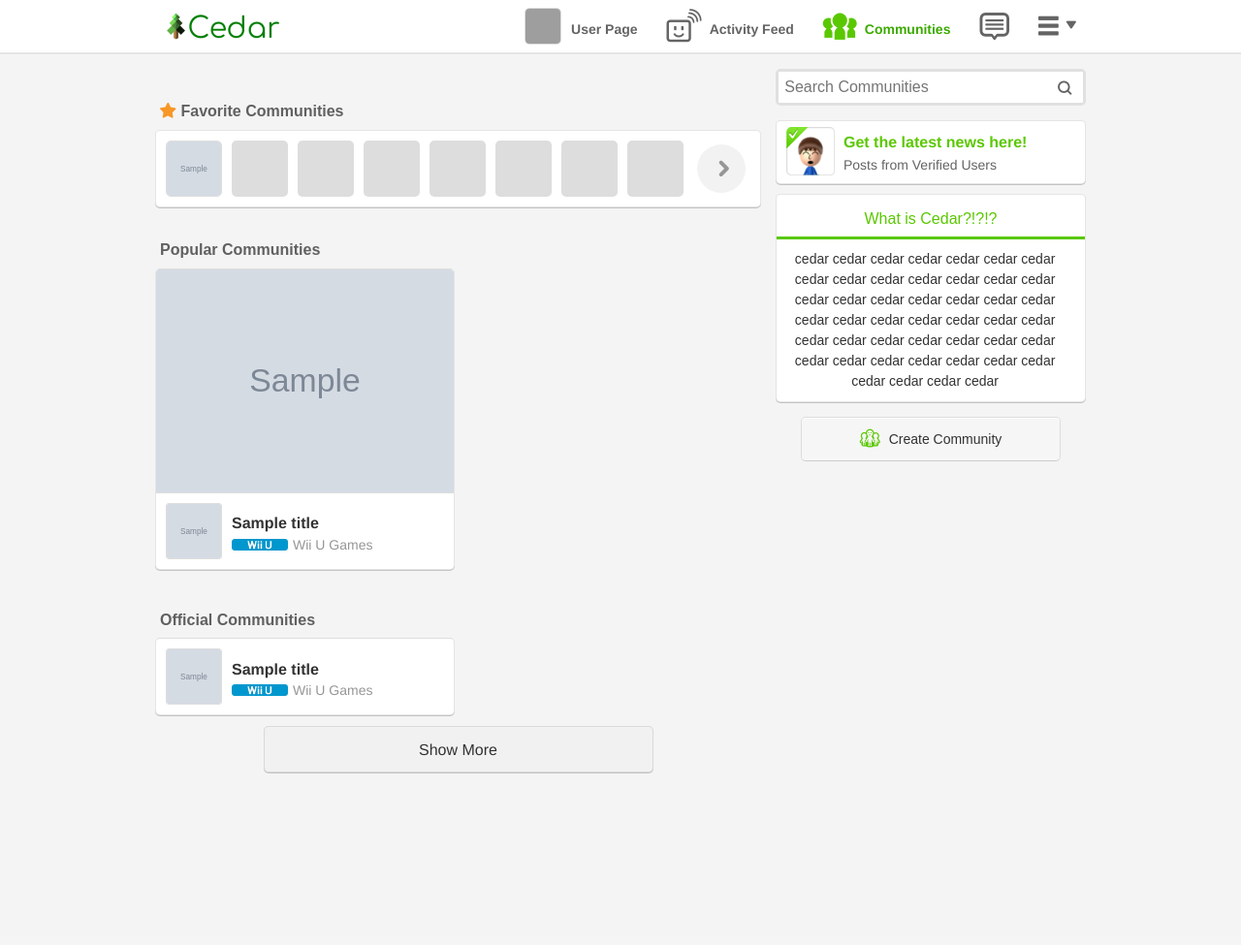
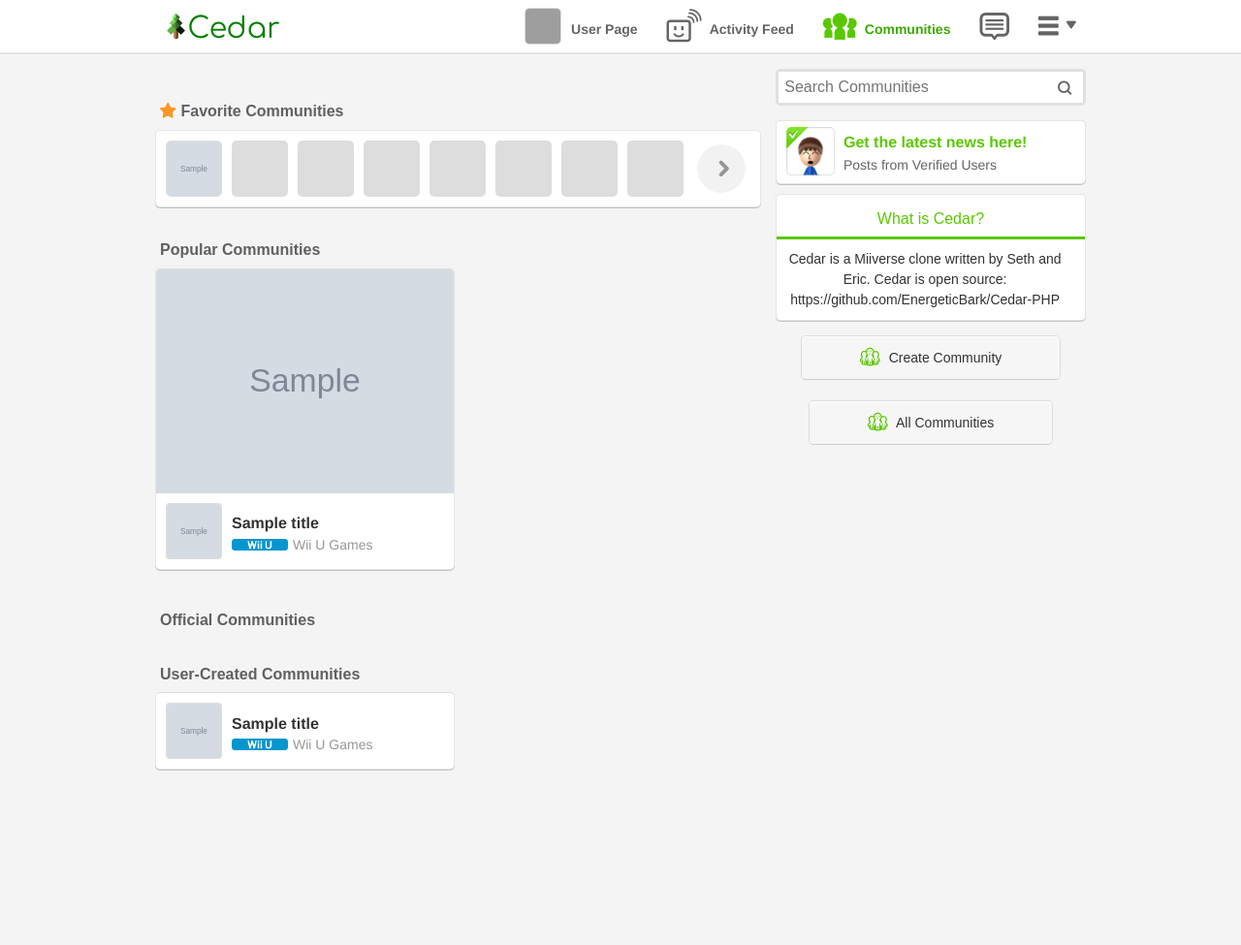
Before and after one commit to EnergeticBark/Cedar-PHP, a PHP site: page / in a window 1280 px wide. Shown: the whole page at 97% size. Before the commit the page ends 798 px from the top, so only its background shows below. Run offline with PHP 8.4, Linux system fonts and the light colour scheme; the visitor is signed in with stand-in values (Sample User, id 1); tables that the repository leaves empty hold one stand-in row (values such as "Sample post"); grey boxes marked "Sample" are stand-in pictures; some libraries are stand-ins or nearby versions; grey boxes are pictures that could not be loaded.

Commit message:
Add User-Created communities

```diff
--- a/Cedar-PHP/lib/htm.php
+++ b/Cedar-PHP/lib/htm.php
@@ -451,6 +451,9 @@
 		case 4:
     	  echo 'Switch Games';
 		  break;
+		case 6:
+				echo 'User-Created Community';
+			break;
 		default:
 		  echo 'Special Community';
 	}
--- a/Cedar-PHP/list.php
+++ b/Cedar-PHP/list.php
@@ -61,6 +61,7 @@
     echo '</span>
     </span>
     '. ($title['type'] == 5 ? '<span class="news-community-badge">Announcement Community</span>' : '') .'
+		'. ($title['user_made'] == 1 ? '<span class="news-community-badge">User-Created Community</span>' : '') .'
     <h1 class="community-name"><a href="/titles/'. $title['title_id'] .'">'. $title['title_name'] .'</a></h1>
     </header>
       <div class="community-description js-community-description">
--- a/Cedar-PHP/titleList.php
+++ b/Cedar-PHP/titleList.php
@@ -22,12 +22,16 @@
 		</div>
 
 		<div class="post-list-outline" style="text-align: center">
-			<h2 class="label">What is Cedar?!?!?</h2>
-			<p style="width: 90%; display: inine-block; padding: 10px;">cedar cedar cedar cedar cedar cedar cedar cedar cedar cedar cedar cedar cedar cedar cedar cedar cedar cedar cedar cedar cedar cedar cedar cedar cedar cedar cedar cedar cedar cedar cedar cedar cedar cedar cedar cedar cedar cedar cedar cedar cedar cedar cedar cedar cedar cedar</p>
+			<h2 class="label">What is Cedar?</h2>
+			<p style="width: 90%; display: inine-block; padding: 10px;">Cedar is a Miiverse clone written by Seth and Eric. Cedar is open source: https://github.com/EnergeticBark/Cedar-PHP</p>
 		</div>
 
 		<button type="button" onclick="window.location.href='/titles/new'" class="symbol button create-button" style="padding: 14px 60px;">
 			<span class="favorite-button-text">Create Community</span>
+		</button>
+		<br>
+		<button type="button" onclick="window.location.href='/communities/categories/all'" class="symbol button create-button" style="padding: 14px 60px;">
+			<span class="favorite-button-text">All Communities</span>
 		</button>
 	</div>
 	<div class="community-main">
@@ -94,7 +98,7 @@
 <div>
   <ul class="list community-list community-card-list device-new-community-list">';
 
-$get_titles = $dbc->prepare('SELECT * FROM titles LIMIT 6');
+$get_titles = $dbc->prepare('SELECT * FROM titles WHERE user_made = 0 LIMIT 6');
 $get_titles->execute();
 $titles_result = $get_titles->get_result();
 
@@ -102,9 +106,25 @@
 	printTitleInfo($titles);
 }
 
+echo '
+</ul>';
+
+echo '
+<h3 class="community-title"><span>User-Created Communities</span></h3>
+<div>
+  <ul class="list community-list community-card-list device-new-community-list">';
+
+$get_titles = $dbc->prepare('SELECT * FROM titles WHERE user_made = 1 LIMIT 6');
+$get_titles->execute();
+$titles_result = $get_titles->get_result();
+
+while ($titles = $titles_result->fetch_assoc()){
+	printTitleInfo($titles);
+}
+
+echo '
+</ul>
+</div>';
+
 ?>
-
-		</ul>
-		<a href="/communities/categories/all" class="big-button">Show More</a></div>
-	</div>
 </div>
```
Also changed, not shown: Cedar-PHP/create_community.php (+45 -2 lines).
